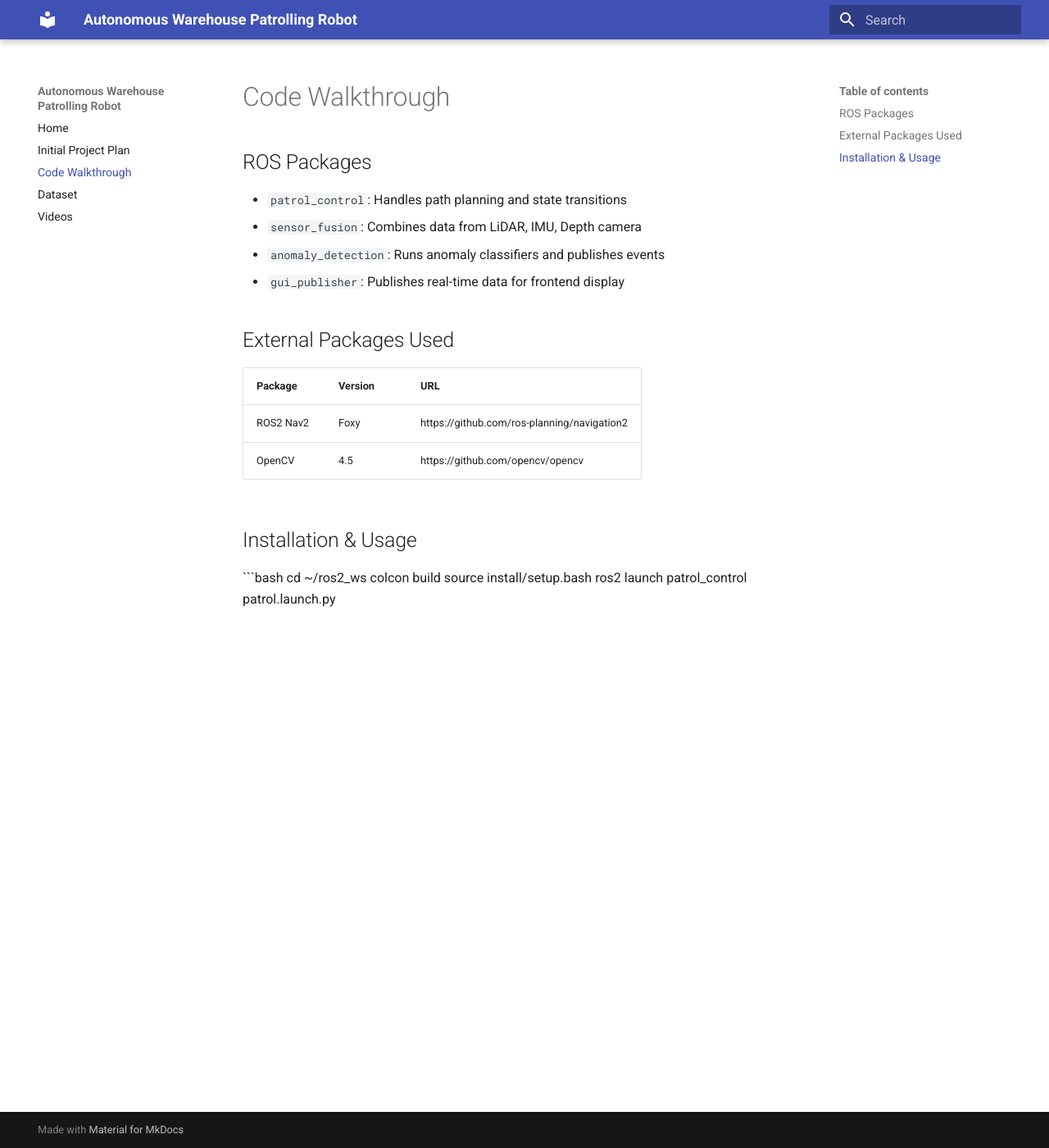
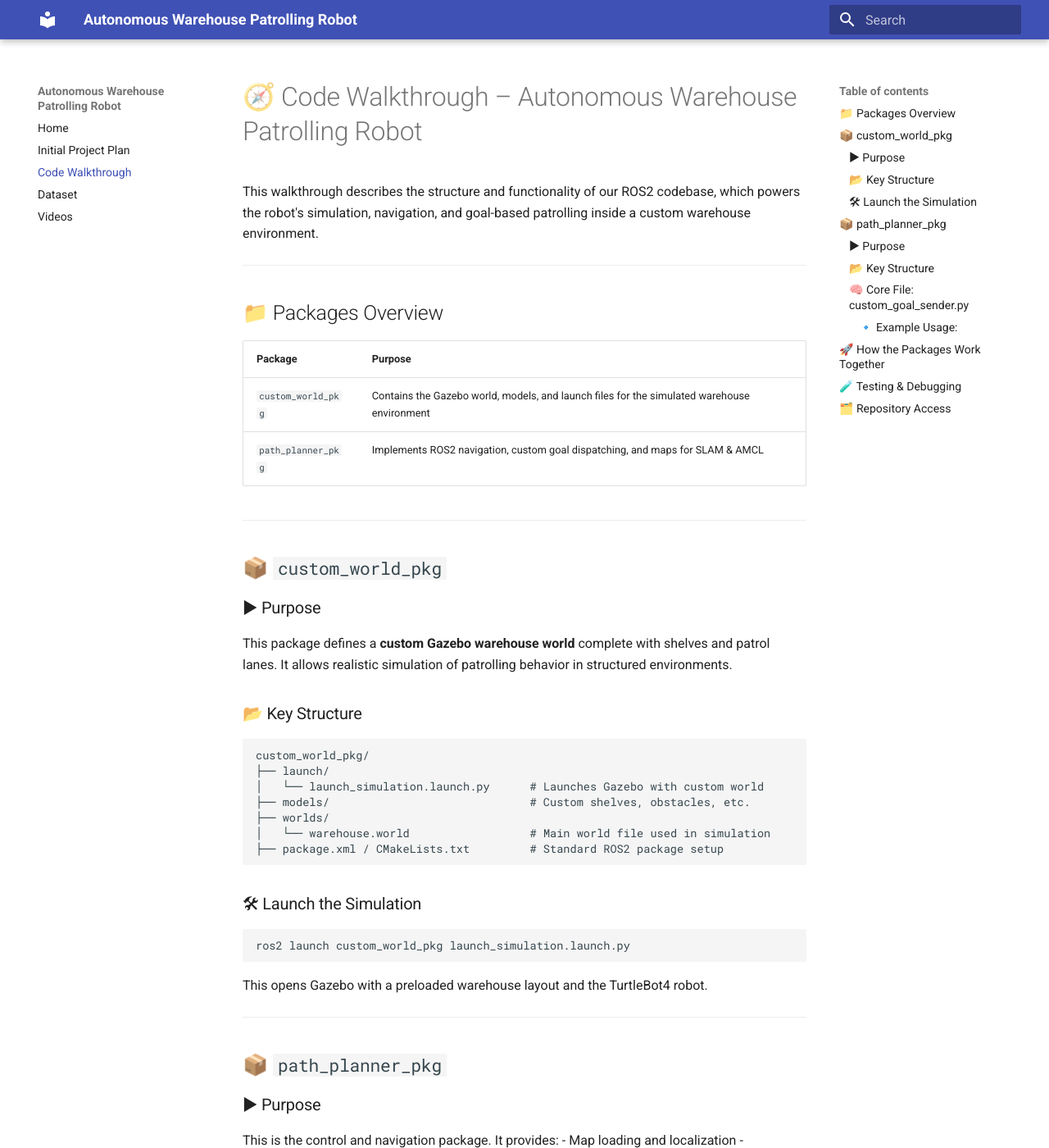
Before and after one commit to ASU-RAS598-2025-S-Team08/RAS598-2025-S-Team08.github.io, an MkDocs documentation site: the page built from docs/codewalkthrough.md, in a window 1280 px wide and 1400 px high. Shown: the whole window at 82% size. Built offline with MkDocs 1.6.1 and Material for MkDocs 9.7.7, drawn with Linux system fonts in a browser that asks for light colours; some of the changed text lies outside the part shown.

Commit message:
Update codewalkthrough.md

````diff
--- a/docs/codewalkthrough.md
+++ b/docs/codewalkthrough.md
@@ -1,23 +1,118 @@
-# Code Walkthrough
 
-## ROS Packages
+# 🧭 Code Walkthrough – Autonomous Warehouse Patrolling Robot
 
-- `patrol_control`: Handles path planning and state transitions
-- `sensor_fusion`: Combines data from LiDAR, IMU, Depth camera
-- `anomaly_detection`: Runs anomaly classifiers and publishes events
-- `gui_publisher`: Publishes real-time data for frontend display
+This walkthrough describes the structure and functionality of our ROS2 codebase, which powers the robot's simulation, navigation, and goal-based patrolling inside a custom warehouse environment.
 
-## External Packages Used
+---
 
-| Package | Version | URL |
-|--------|---------|-----|
-| ROS2 Nav2 | Foxy | https://github.com/ros-planning/navigation2 |
-| OpenCV | 4.5 | https://github.com/opencv/opencv |
+## 📁 Packages Overview
 
-## Installation & Usage
+| Package              | Purpose                                          |
+|----------------------|--------------------------------------------------|
+| `custom_world_pkg`   | Contains the Gazebo world, models, and launch files for the simulated warehouse environment |
+| `path_planner_pkg`   | Implements ROS2 navigation, custom goal dispatching, and maps for SLAM & AMCL |
+
+---
+
+## 📦 `custom_world_pkg`
+
+### ▶ Purpose
+
+This package defines a **custom Gazebo warehouse world** complete with shelves and patrol lanes. It allows realistic simulation of patrolling behavior in structured environments.
+
+### 📂 Key Structure
+
+```
+custom_world_pkg/
+├── launch/
+│   └── launch_simulation.launch.py      # Launches Gazebo with custom world
+├── models/                              # Custom shelves, obstacles, etc.
+├── worlds/
+│   └── warehouse.world                  # Main world file used in simulation
+├── package.xml / CMakeLists.txt         # Standard ROS2 package setup
+```
+
+### 🛠 Launch the Simulation
 
 ```bash
-cd ~/ros2_ws
-colcon build
-source install/setup.bash
-ros2 launch patrol_control patrol.launch.py
+ros2 launch custom_world_pkg launch_simulation.launch.py
+```
+
+This opens Gazebo with a preloaded warehouse layout and the TurtleBot4 robot.
+
+---
+
+## 📦 `path_planner_pkg`
+
+### ▶ Purpose
+
+This is the control and navigation package. It provides:
+- Map loading and localization
+- Navigation using Nav2 stack
+- Code to send custom navigation goals
+
+### 📂 Key Structure
+
+```
+path_planner_pkg/
+├── launch/
+│   └── nav2.launch.py                   # Launches map server, AMCL, Nav2 stack
+├── maps/
+│   ├── map.yaml                         # Metadata for static map
+│   └── map.pgm                          # Grayscale occupancy map
+├── path_planner/
+│   └── custom_goal_sender.py           # Python node to send goals programmatically
+├── setup.py / setup.cfg                # Python package setup
+├── resource/ / test/                   # ROS2-specific folders
+```
+
+### 🧠 Core File: `custom_goal_sender.py`
+
+This node:
+- Initializes a ROS2 node using `rclpy`
+- Publishes a `PoseStamped` goal to the Nav2 stack
+- Logs success/failure from the `NavigateToPose` action client
+
+#### 🔹 Example Usage:
+
+```bash
+ros2 run path_planner custom_goal_sender
+```
+
+Inside the script, you can define a goal pose like:
+
+```python
+goal_pose.pose.position.x = 2.0
+goal_pose.pose.position.y = 3.5
+```
+
+You can modify this to send patrol waypoints dynamically, or integrate it with a behavior tree.
+
+---
+
+## 🚀 How the Packages Work Together
+
+```text
+[custom_world_pkg] → Launches Gazebo simulation with TurtleBot4
+        |
+        v
+[path_planner_pkg] → Loads map, enables SLAM/AMCL, sends goals to Nav2
+        |
+        v
+[Nav2 Stack] → Handles path planning and obstacle avoidance
+```
+
+---
+
+## 🧪 Testing & Debugging
+
+- Use `RViz2` with `/map`, `/tf`, and `/goal_pose` to visualize movement
+- Run `ros2 topic echo /amcl_pose` to verify localization
+- Adjust robot starting pose and goals in the launch file for better realism
+
+---
+
+## 🗂️ Repository Access
+
+You can find the complete codebase here:
+📦 [warehouse_simulation-main](https://github.com/YOUR_USERNAME/warehouse_simulation-main)
````
